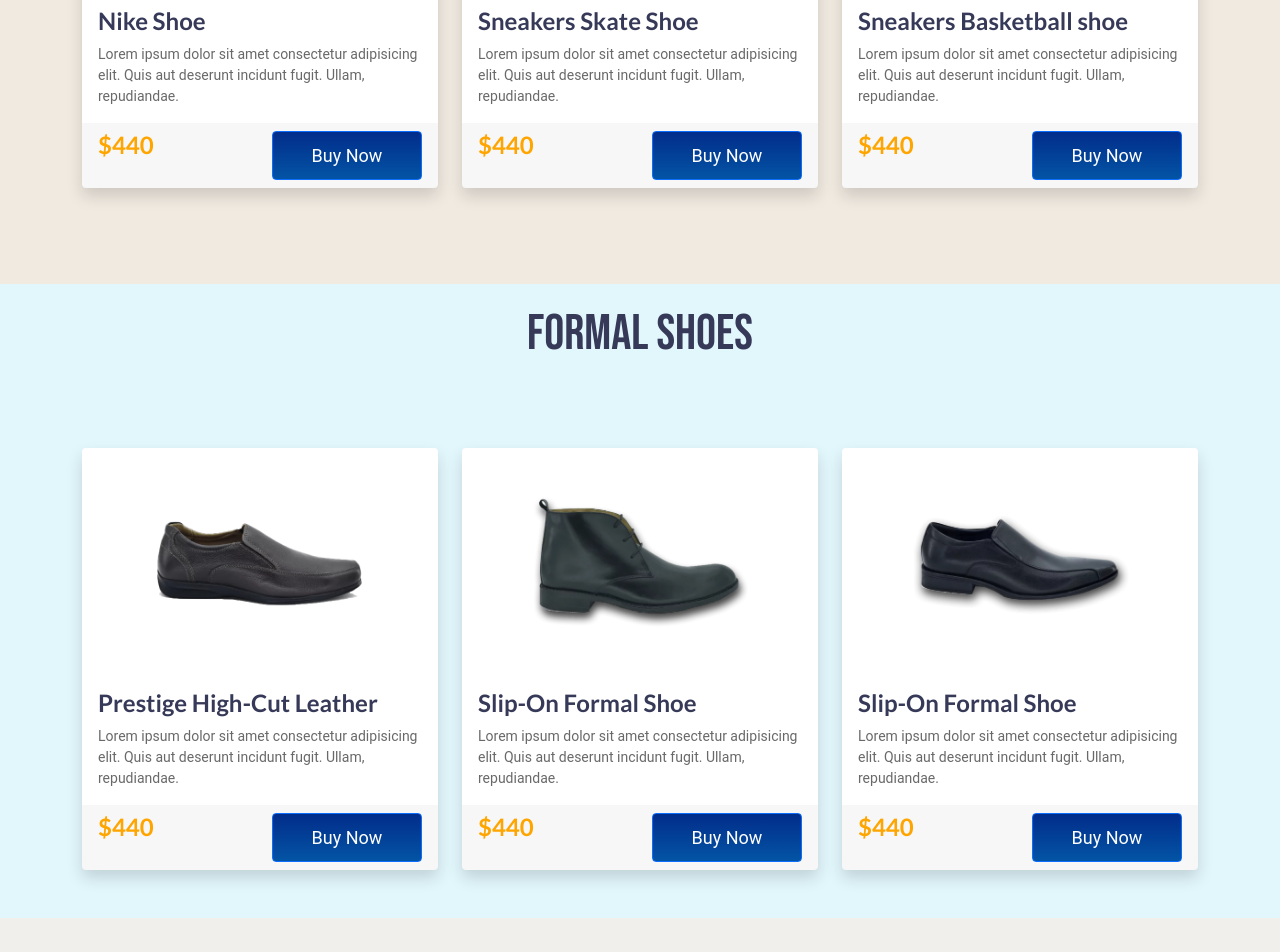
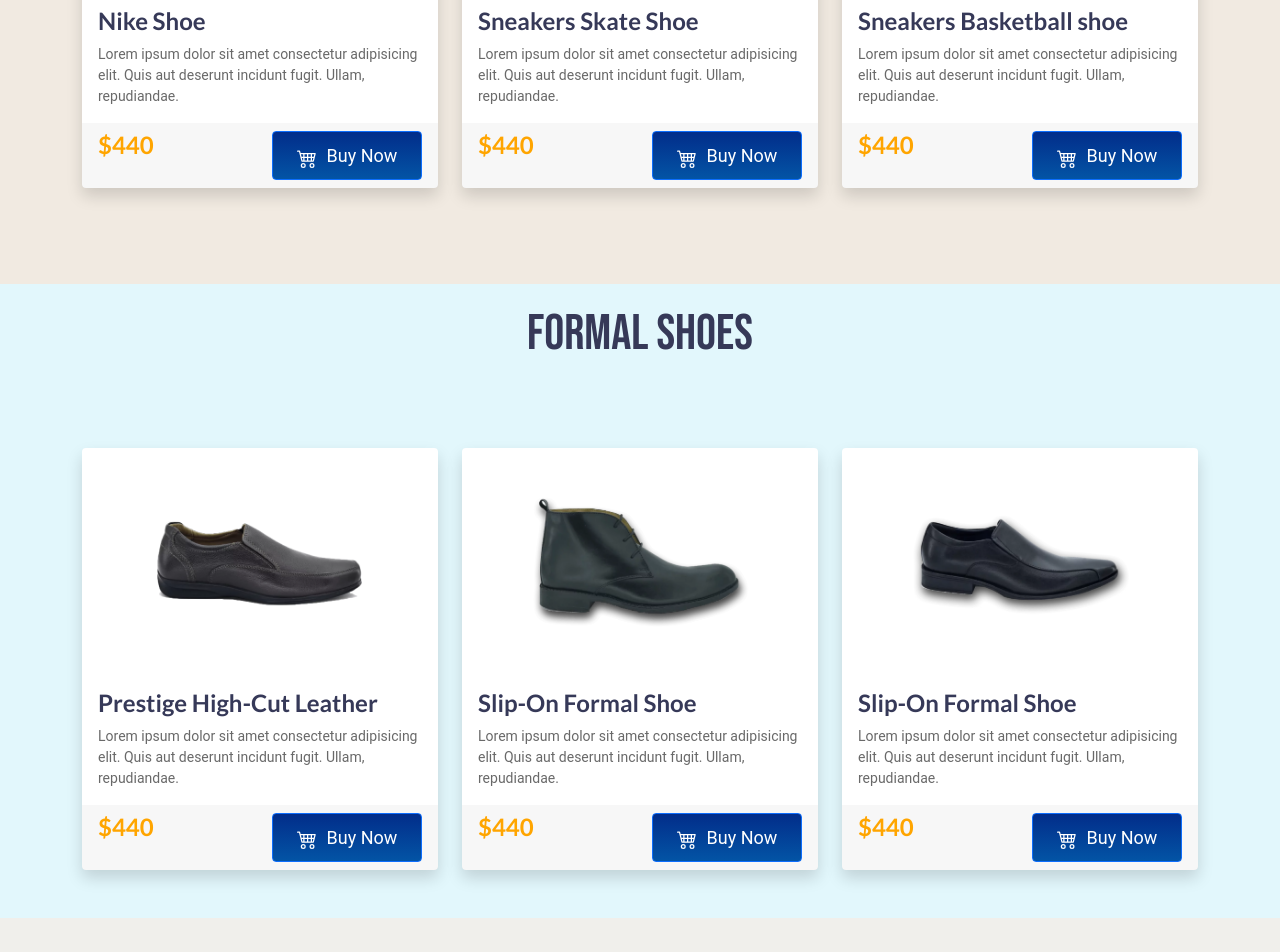
Before and after one commit to HNazmul-X/responsive-assginment-Ph1, a plain HTML site: page index.html in a window 1280 px wide. Shown: the part 1120-2072 px from the top of the page. Drawn offline with Linux system fonts and the light colour scheme; a web font is replaced by a local one.

```diff
--- a/css/style.css
+++ b/css/style.css
@@ -237,7 +237,8 @@
   background: linear-gradient(#022d8a, #0354a5);
   color: white;
   font-size: 18px;
-  padding: 10px 25px;
+  width:initial;
+  padding: 10px !important;
 }
 
 @media screen and (max-width: 992px) {
--- a/index.html
+++ b/index.html
@@ -4,6 +4,7 @@
 <head>
     <meta charset="UTF-8" />
     <meta name="viewport" content="width=device-width, initial-scale=1.0" />
+    <link rel="shortcut icon" href="images/icon/favicon.webp" type="image/x-icon">
     <link rel="stylesheet" href="css/bootstrap.min.css" />
     <link rel="stylesheet" href="css/style.css" />
     <title>My website</title>
@@ -61,7 +62,7 @@
                             Lorem Ipsum is simply dummy text of the printing and typesetting
                             industry.
                         </p>
-                        <button class="btn btn-outline-primary">Buy Now</button>
+                        <button class="btn btn-outline-primary"><img src="images/icon/cart4.svg" style="width:32px;margin-right:10px;" alt=""> Buy Now</button>
                     </div>
                 </div>
             </div>
@@ -97,7 +98,7 @@
                                     <h4 class="numb">$440</h4>
                                 </div>
                                 <div class="col-6">
-                                    <button class="btn btn-primary w-100">Buy Now</button>
+                                    <button class="btn btn-primary w-100"> <img src="images/icon/cart4.svg" style="width:20px;height:20px;margin-right:10px;" alt="">Buy Now</button>
                                 </div>
                             </div>
                         </div>
@@ -120,7 +121,7 @@
                                     <h4 class="numb">$440</h4>
                                 </div>
                                 <div class="col-6">
-                                    <button class="btn btn-primary w-100">Buy Now</button>
+                                    <button class="btn btn-primary w-100"><img src="images/icon/cart4.svg" style="width:20px;height:20px;margin-right:10px;" alt="">Buy Now</button>
                                 </div>
                             </div>
                         </div>
@@ -143,7 +144,7 @@
                                     <h4 class="numb">$440</h4>
                                 </div>
                                 <div class="col-6">
-                                    <button class="btn btn-primary w-100">Buy Now</button>
+                                    <button class="btn btn-primary w-100"><img src="images/icon/cart4.svg" style="width:20px;height:20px;margin-right:10px;" alt="">Buy Now</button>
                                 </div>
                             </div>
                         </div>
@@ -182,7 +183,7 @@
                                     <h4 class="numb">$440</h4>
                                 </div>
                                 <div class="col-6">
-                                    <button class="btn btn-primary w-100">Buy Now</button>
+                                    <button class="btn btn-primary w-100"><img src="images/icon/cart4.svg" style="width:20px;height:20px;margin-right:10px;" alt="">Buy Now</button>
                                 </div>
                             </div>
                         </div>
@@ -205,7 +206,7 @@
                                     <h4 class="numb">$440</h4>
                                 </div>
                                 <div class="col-6">
-                                    <button class="btn btn-primary w-100">Buy Now</button>
+                                    <button class="btn btn-primary w-100"><img src="images/icon/cart4.svg" style="width:20px;height:20px;margin-right:10px;" alt="">Buy Now</button>
                                 </div>
                             </div>
                         </div>
@@ -228,7 +229,7 @@
                                     <h4 class="numb">$440</h4>
                                 </div>
                                 <div class="col-6">
-                                    <button class="btn btn-primary w-100">Buy Now</button>
+                                    <button class="btn btn-primary w-100"><img src="images/icon/cart4.svg" style="width:20px;height:20px;margin-right:10px;" alt="">Buy Now</button>
                                 </div>
                             </div>
                         </div>
```
Also changed, not shown: images/icon/cart4.svg (added).
